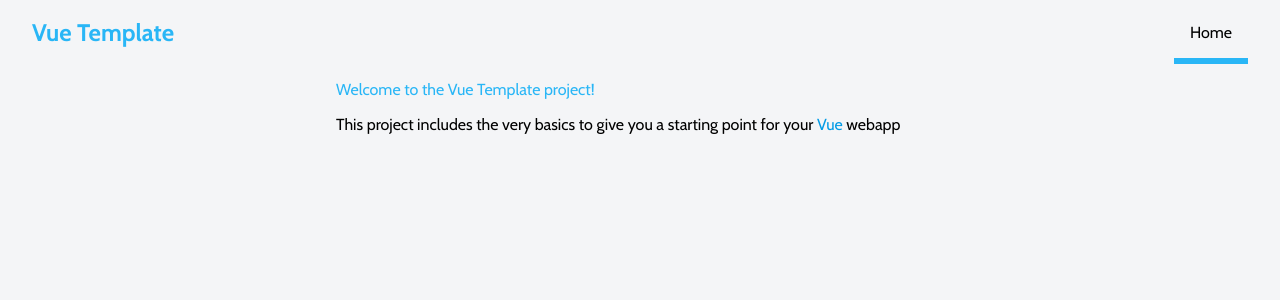
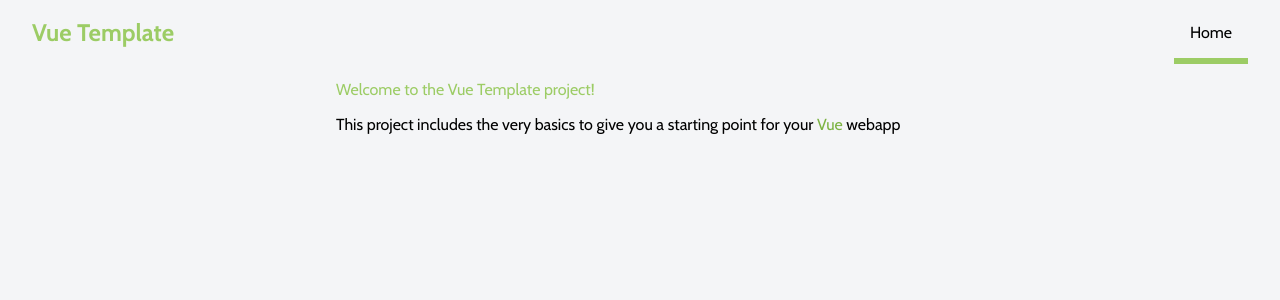
Before and after one commit to jonathanws/template-infrastructure-webapp, a Vue app: page /#/ in a window 1280 px wide. Shown: the top 300 px of the page. Built offline with nearby package versions, Linux system fonts and the light colour scheme.

Commit message:
Added visual change to verify that ci/cd is working

```diff
--- a/src/styles/_global-constants.scss
+++ b/src/styles/_global-constants.scss
@@ -10,8 +10,10 @@
 // font used throughout the webapp
 $font-primary: Cabin;
 
-$accent-color: $light-blue-400;
-$accent-color-darker: $light-blue-600;
+// $accent-color: $light-blue-400;
+// $accent-color-darker: $light-blue-600;
+$accent-color: $light-green-400;
+$accent-color-darker: $light-green-600;
 $background-color: #f4f5f7;
 
 // Many items have rounder corners, so we'll make the consistent
```
